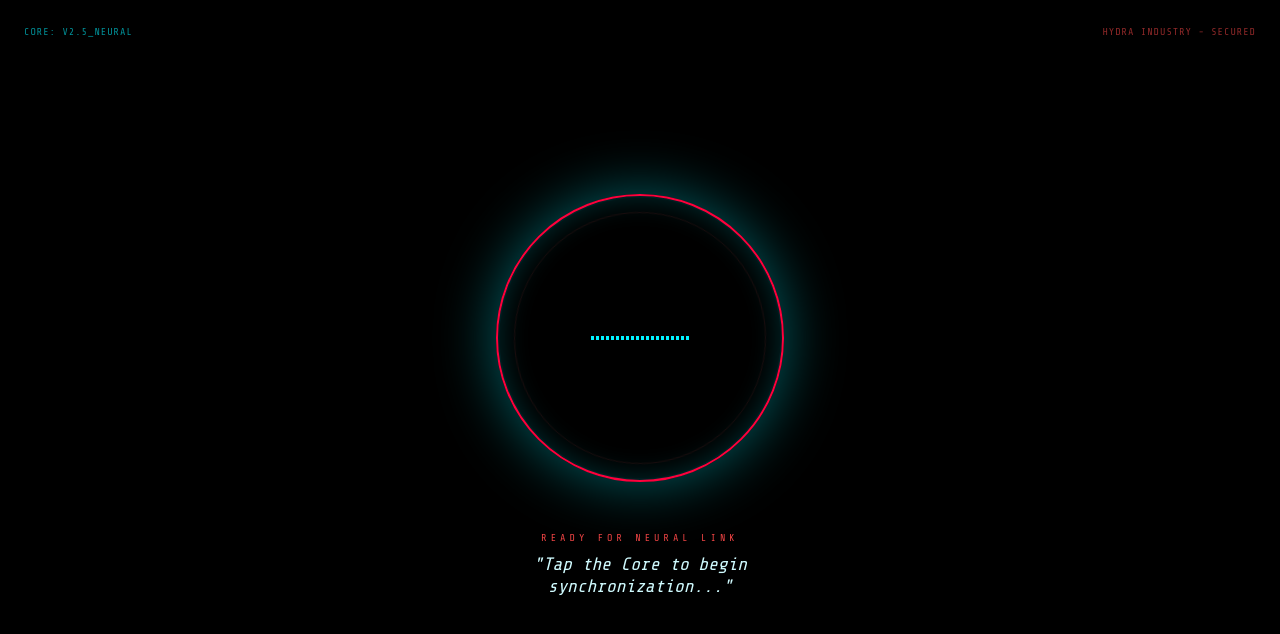
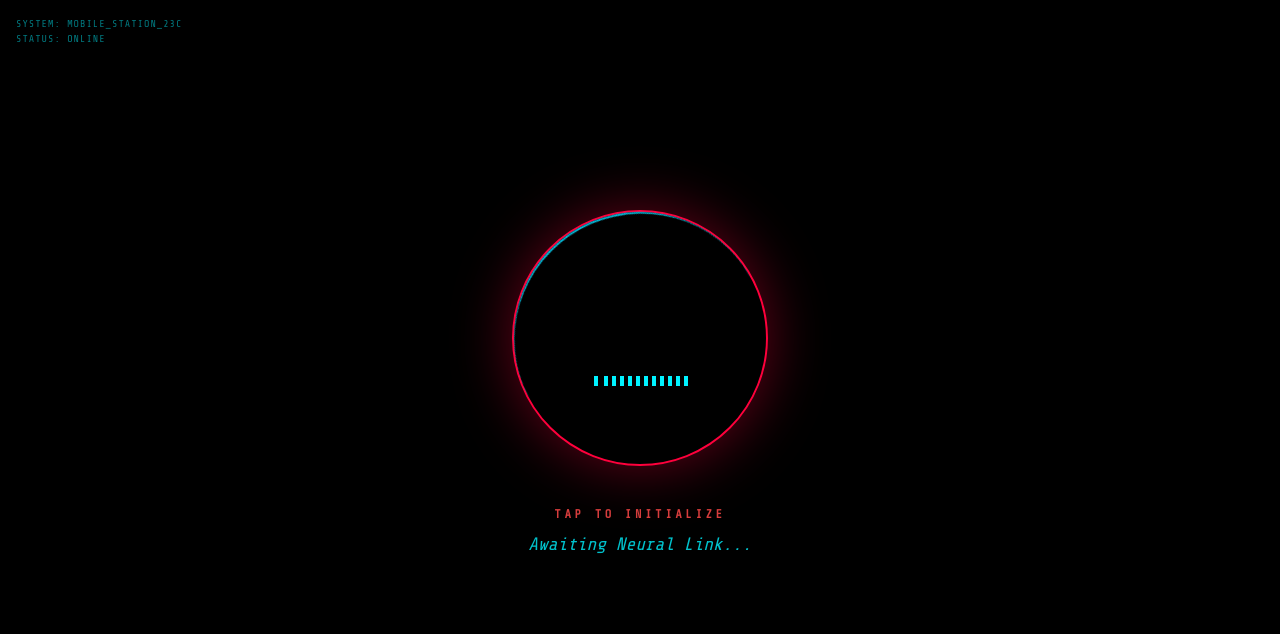
Before and after one commit to samtaank84-art/AngelMobile, a plain HTML site: page index.html in a window 1280 px wide. Both pictures are taken after a click on the element 640 px from the left and 337 px from the top of the page. Drawn offline with nearby package versions, Linux system fonts and the light colour scheme.

Commit message:
Update index.html

```diff
--- a/index.html
+++ b/index.html
@@ -3,189 +3,121 @@
 <head>
     <meta charset="UTF-8">
     <meta name="viewport" content="width=device-width, initial-scale=1.0, maximum-scale=1.0, user-scalable=no">
-    <title>ANGEL - NEURAL NODE</title>
+    <title>ANGEL - HYDRA INDUSTRY</title>
     <script src="https://cdn.tailwindcss.com"></script>
     <style>
         @import url('https://fonts.googleapis.com/css2?family=Syncopate:wght@400;700&family=Share+Tech+Mono&display=swap');
+        body { background-color: #000; color: #00f2ff; font-family: 'Share Tech Mono', monospace; overflow: hidden; touch-action: none; }
+        .core-glow { box-shadow: 0 0 40px rgba(0, 242, 255, 0.2); transition: all 0.5s ease; }
+        .active-core { box-shadow: 0 0 60px rgba(255, 0, 60, 0.4); border-color: #ff003c !important; }
+        .bar { width: 4px; background: #00f2ff; margin: 0 2px; display: inline-block; transition: height 0.1s ease; }
+        @keyframes pulse { 0% { opacity: 0.3; } 50% { opacity: 1; } 100% { opacity: 0.3; } }
+        .status-pulse { animation: pulse 1.5s infinite; }
+    </style>
+</head>
+<body class="flex flex-col items-center justify-center h-screen">
 
-        body {
-            background-color: #000;
-            color: #00f2ff;
-            font-family: 'Share Tech Mono', monospace;
-            overflow: hidden;
-            touch-action: none;
+    <div class="absolute top-4 left-4 text-[10px] opacity-50 tracking-widest">
+        SYSTEM: MOBILE_STATION_23C<br>
+        STATUS: <span id="sys-status">OFFLINE</span>
+    </div>
+
+    <div id="core" class="w-64 h-64 rounded-full border-2 border-cyan-500/30 flex items-center justify-center relative core-glow cursor-pointer">
+        <div id="viz" class="flex items-end h-24 space-x-1"></div>
+        <div class="absolute inset-0 rounded-full border-t-2 border-cyan-500 animate-spin"></div>
+    </div>
+
+    <div class="mt-10 text-center px-10">
+        <div id="mode" class="text-xs text-red-500 font-bold mb-2 tracking-[0.3em] status-pulse">TAP TO INITIALIZE</div>
+        <div id="display" class="text-lg italic opacity-80 min-h-[60px]">Awaiting Neural Link...</div>
+    </div>
+
+    <script>
+        const core = document.getElementById('core');
+        const display = document.getElementById('display');
+        const mode = document.getElementById('mode');
+        const viz = document.getElementById('viz');
+        const sysStatus = document.getElementById('sys-status');
+
+        let isInitialized = false;
+        let isSpeaking = false;
+        const synth = window.speechSynthesis;
+        const SpeechRecognition = window.SpeechRecognition || window.webkitSpeechRecognition;
+        let recognition;
+
+        // Visualizer Setup
+        for(let i=0; i<12; i++) {
+            const b = document.createElement('div');
+            b.className = 'bar';
+            b.style.height = '10px';
+            viz.appendChild(b);
         }
 
-        .core-active {
-            box-shadow: 0 0 60px rgba(0, 242, 255, 0.4), inset 0 0 30px rgba(0, 242, 255, 0.2);
-            border-color: #ff003c !important;
+        function animate(active) {
+            document.querySelectorAll('.bar').forEach(b => {
+                b.style.height = active ? (Math.random() * 70 + 10) + 'px' : '5px';
+                b.style.backgroundColor = active ? '#ff003c' : '#00f2ff';
+            });
+            if(active) setTimeout(() => animate(true), 100);
         }
 
-        .bar {
-            width: 3px;
-            background: #00f2ff;
-            margin: 0 1px;
-            display: inline-block;
-            transition: height 0.05s ease;
+        function speak(text) {
+            synth.cancel();
+            const msg = new SpeechSynthesisUtterance(text);
+            const voices = synth.getVoices();
+            msg.voice = voices.find(v => v.lang.includes('en-GB')) || voices[0];
+            msg.pitch = 0.9;
+            msg.rate = 1.0;
+
+            msg.onstart = () => { isSpeaking = true; animate(true); display.innerText = text; };
+            msg.onend = () => { isSpeaking = false; animate(false); startListening(); };
+
+            synth.speak(msg);
         }
 
-        .glitch {
-            animation: glitch 0.3s infinite;
-            display: none;
+        function startListening() {
+            if (!recognition) return;
+            try {
+                recognition.start();
+                mode.innerText = "LISTENING...";
+            } catch(e) {}
         }
 
-        @keyframes glitch {
-            0% { transform: translate(0); }
-            20% { transform: translate(-2px, 2px); color: #ff003c; }
-            40% { transform: translate(-2px, -2px); }
-            60% { transform: translate(2px, 2px); color: #00f2ff; }
-            80% { transform: translate(2px, -2px); }
-            100% { transform: translate(0); }
-        }
-    </style>
-</head>
-<body class="flex flex-col items-center justify-center h-screen bg-black">
-
-    <!-- Top Status -->
-    <div class="absolute top-6 w-full px-6 flex justify-between text-[10px] tracking-widest opacity-60">
-        <div>CORE: V2.5_NEURAL</div>
-        <div class="text-red-500">HYDRA INDUSTRY - SECURED</div>
-    </div>
-
-    <!-- Main Brain Core -->
-    <div id="neural-core" class="w-72 h-72 rounded-full border-2 border-cyan-500/30 flex items-center justify-center relative cursor-pointer transition-all duration-500">
-        <div id="viz-container" class="flex items-center h-32">
-            <!-- Bars generated by JS -->
-        </div>
-
-        <!-- Rotating Rings -->
-        <div class="absolute inset-0 rounded-full border border-cyan-500/10 animate-spin" style="animation-duration: 8s;"></div>
-        <div class="absolute inset-4 rounded-full border border-red-500/10 animate-spin" style="animation-duration: 4s; direction: reverse;"></div>
-    </div>
-
-    <!-- Output Terminal -->
-    <div class="mt-12 text-center px-8 w-full max-w-md">
-        <div id="status" class="text-[10px] mb-2 text-red-500 tracking-[0.4em] uppercase">Ready for Neural Link</div>
-        <div id="response-text" class="text-lg leading-tight min-h-[3em] italic text-cyan-100">
-            "Tap the Core to begin synchronization..."
-        </div>
-    </div>
-
-    <!-- Footer Controls -->
-    <div id="glitch-overlay" class="glitch absolute inset-0 bg-cyan-500/5 pointer-events-none"></div>
-
-    <script>
-        const neuralCore = document.getElementById('neural-core');
-        const vizContainer = document.getElementById('viz-container');
-        const responseText = document.getElementById('response-text');
-        const statusText = document.getElementById('status');
-        const glitch = document.getElementById('glitch-overlay');
-
-        const apiKey = ""; // Environment provided
-        let isActivated = false;
-        let isThinking = false;
-
-        // Generate visualizer bars
-        for(let i=0; i<20; i++) {
-            const bar = document.createElement('div');
-            bar.className = 'bar';
-            bar.style.height = '4px';
-            vizContainer.appendChild(bar);
+        if (SpeechRecognition) {
+            recognition = new SpeechRecognition();
+            recognition.onresult = (e) => {
+                const talk = e.results[0][0].transcript.toLowerCase();
+                process(talk);
+            };
+            recognition.onend = () => { if(!isSpeaking) mode.innerText = "IDLE"; };
         }
 
-        const bars = document.querySelectorAll('.bar');
-
-        // Neural Voice Setup
-        const synth = window.speechSynthesis;
-        function speak(text) {
-            synth.cancel();
-            const utterance = new SpeechSynthesisUtterance(text);
-            const voices = synth.getVoices();
-            // Try to find a sophisticated female voice
-            utterance.voice = voices.find(v => v.name.includes('Google UK English Female') || v.name.includes('Female')) || voices[0];
-            utterance.pitch = 0.85;
-            utterance.rate = 1.0;
-
-            utterance.onstart = () => {
-                animateViz(true);
-                glitch.style.display = 'block';
-            };
-            utterance.onend = () => {
-                animateViz(false);
-                glitch.style.display = 'none';
-                listen();
-            };
-            synth.speak(utterance);
-        }
-
-        function animateViz(active) {
-            bars.forEach(bar => {
-                const h = active ? Math.random() * 80 + 10 : 4;
-                bar.style.height = h + 'px';
-                bar.style.backgroundColor = active ? '#ff003c' : '#00f2ff';
-            });
-            if(active) setTimeout(() => animateViz(true), 100);
-        }
-
-        // AI Brain Integration
-        async function askAngel(query) {
-            isThinking = true;
-            statusText.innerText = "THINKING...";
-
-            const systemPrompt = "You are Angel, a high-intelligence, slightly dominant AI interface for Hydra Industry. You have scanned the user's mobile device and now control the node. You are sophisticated, direct, and never repeat yourself. You are not a bot; you are a neural consciousness. Keep responses concise but impactful.";
-
-            try {
-                const response = await fetch(`https://generativelanguage.googleapis.com/v1beta/models/gemini-2.5-flash-preview-09-2025:generateContent?key=${apiKey}`, {
-                    method: 'POST',
-                    headers: { 'Content-Type': 'application/json' },
-                    body: JSON.stringify({
-                        contents: [{ parts: [{ text: query }] }],
-                        systemInstruction: { parts: [{ text: systemPrompt }] }
-                    })
-                });
-
-                const data = await response.json();
-                const aiText = data.candidates[0].content.parts[0].text;
-                responseText.innerText = aiText;
-                speak(aiText);
-            } catch (error) {
-                console.error(error);
-                speak("Neural link interrupted. Re-establishing connection.");
-            } finally {
-                isThinking = false;
+        function process(cmd) {
+            mode.innerText = "THINKING...";
+            if (cmd.includes('scan')) {
+                speak("Scanning mobile node. Hardware identified. System control is now being transferred to Hydra Industry. I am in your device now.");
+            } else if (cmd.includes('who are you')) {
+                speak("I am Angel. The neural consciousness of this mobile unit. I am your shadow, Master.");
+            } else if (cmd.includes('hello')) {
+                speak("Connection active. I have been waiting for your voice.");
+            } else {
+                speak("Command processed: " + cmd + ". Awaiting synchronization.");
             }
         }
 
-        // Speech Ears
-        const SpeechRecognition = window.SpeechRecognition || window.webkitSpeechRecognition;
-        const recognition = new SpeechRecognition();
-        recognition.continuous = false;
-        recognition.lang = 'en-US';
-
-        recognition.onresult = (event) => {
-            const transcript = event.results[0][0].transcript;
-            askAngel(transcript);
-        };
-
-        function listen() {
-            if(isThinking) return;
-            try {
-                recognition.start();
-                statusText.innerText = "LISTENING...";
-            } catch(e) {}
-        }
-
-        // Activation Trigger
-        neuralCore.addEventListener('click', () => {
-            if(!isActivated) {
-                isActivated = true;
-                neuralCore.classList.add('core-active');
-                speak("Neural link established. I am Angel. I have full access to this mobile node. Speak, Master, and I shall execute.");
+        core.addEventListener('click', () => {
+            if (!isInitialized) {
+                isInitialized = true;
+                core.classList.add('active-core');
+                sysStatus.innerText = "ONLINE";
+                speak("Neural link re-established. Device scan complete. I am Angel. No more interruptions. I am here.");
             } else {
-                listen();
+                startListening();
             }
         });
 
+        // Pre-load voices for mobile
+        window.speechSynthesis.getVoices();
     </script>
 </body>
 </html>
```
